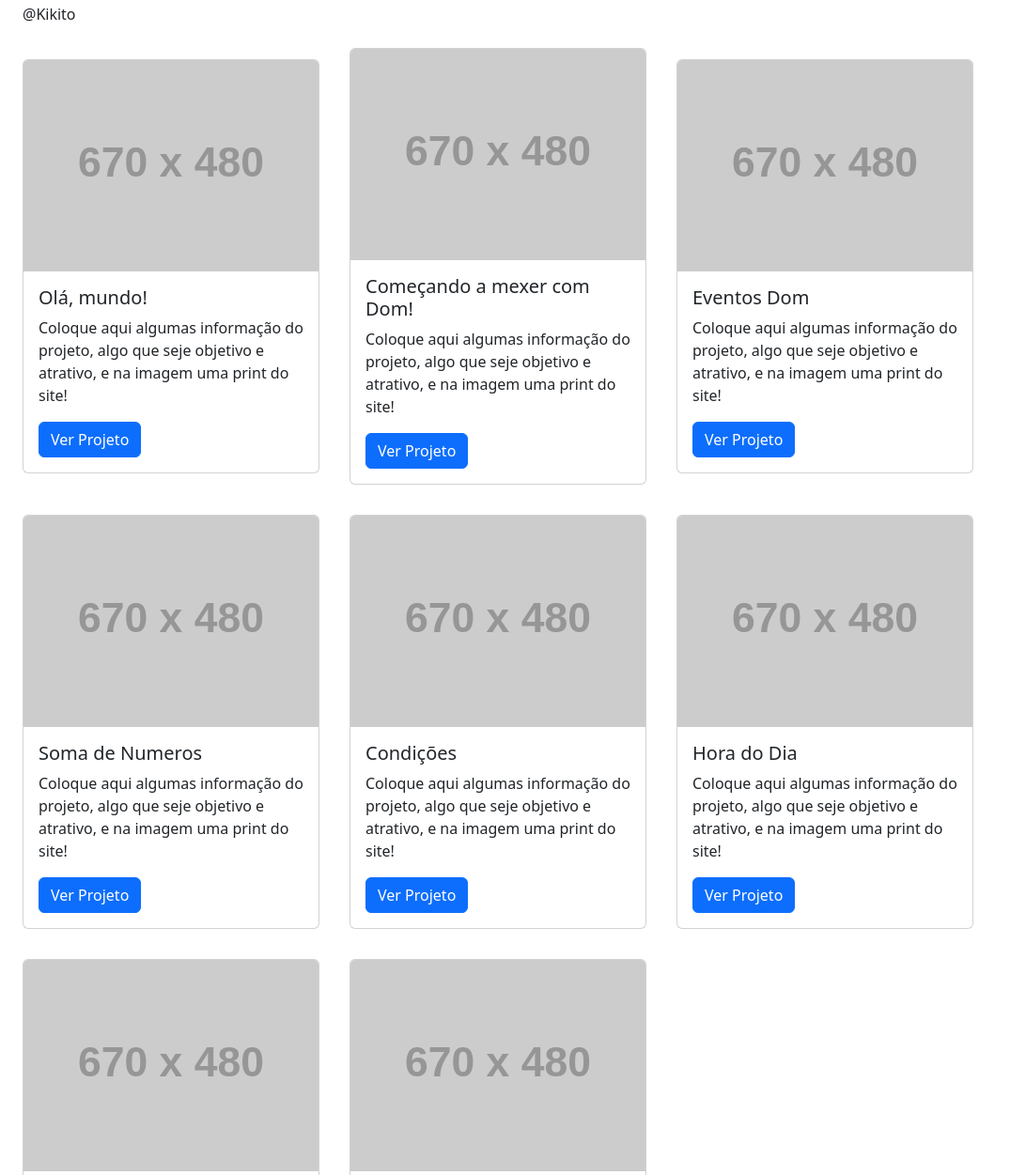
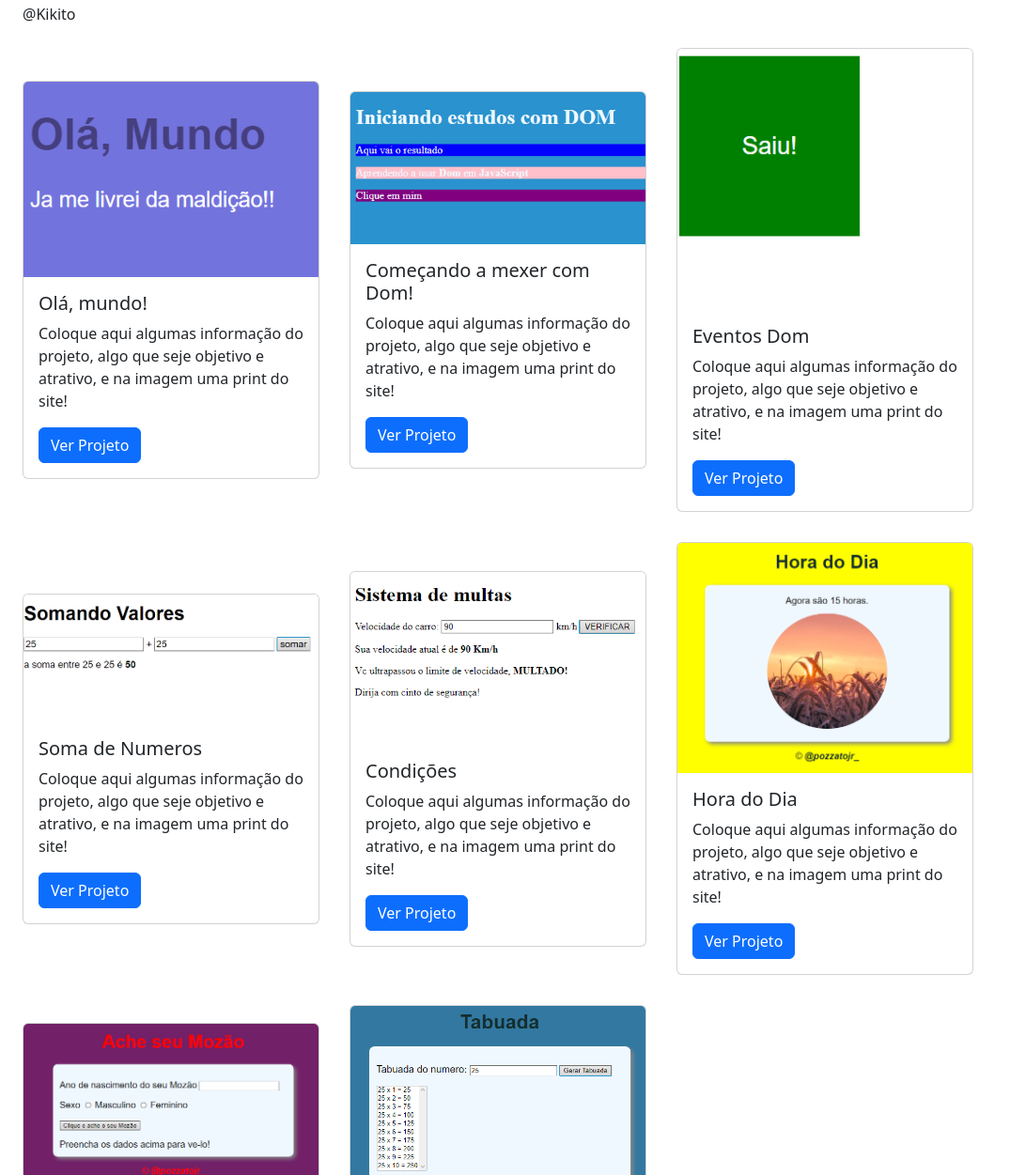
Before and after one commit to Kikitojr/Exercicios.cursojs, a plain HTML site: page index.html in a window 1280 px wide. Shown: the part 69-1320 px from the top of the page at 94% size, without its empty margins (0-1075 px from the left). Drawn offline with nearby package versions, Linux system fonts and the light colour scheme; placeholder pictures from the web are drawn by us.

Commit message:
adicionando imagens index.html
adicionando imagens aos cards

```diff
--- a/index.html
+++ b/index.html
@@ -19,7 +19,7 @@
 
     <!-- Card do projeto 1 -->
     <div class="card col-md-3 col-lg-3 m-3">
-      <img src="https://via.placeholder.com/670x480.png/383838/ffffff" class="card-img-top">
+      <img src="./imagens-index/hello-word.png" class="card-img-top">
       <div class="card-body">
         <h5 class="card-title">Olá, mundo!</h5>
         <p class="card-text">Coloque aqui algumas informação do projeto, algo que seje objetivo e atrativo, e na imagem uma print do site!</p>
@@ -29,7 +29,7 @@
 
     <!-- Card do projeto 2-->
     <div class="card col-md-3 col-lg-3 m-3">
-      <img src="https://via.placeholder.com/670x480.png/383838/ffffff" class="card-img-top">
+      <img src="./imagens-index/dom-1.png" class="card-img-top">
       <div class="card-body">
         <h5 class="card-title">Começando a mexer com Dom!</h5>
         <p class="card-text">Coloque aqui algumas informação do projeto, algo que seje objetivo e atrativo, e na imagem uma print do site!</p>
@@ -39,7 +39,7 @@
 
     <!-- Card do projeto 3-->
     <div class="card col-md-3 col-lg-3 m-3">
-      <img src="https://via.placeholder.com/670x480.png/383838/ffffff" class="card-img-top">
+      <img src="./imagens-index/dom-2.png" class="card-img-top">
       <div class="card-body">
         <h5 class="card-title">Eventos Dom</h5>
         <p class="card-text">Coloque aqui algumas informação do projeto, algo que seje objetivo e atrativo, e na imagem uma print do site!</p>
@@ -48,7 +48,7 @@
     </div>
 
     <div class="card col-md-3 col-lg-3 m-3">
-      <img src="https://via.placeholder.com/670x480.png/383838/ffffff" class="card-img-top">
+      <img src="./imagens-index/soma.png" class="card-img-top">
       <div class="card-body">
         <h5 class="card-title">Soma de Numeros</h5>
         <p class="card-text">Coloque aqui algumas informação do projeto, algo que seje objetivo e atrativo, e na imagem uma print do site!</p>
@@ -57,7 +57,7 @@
     </div>
     <!-- Card do projeto 4-->
     <div class="card col-md-3 col-lg-3 m-3">
-      <img src="https://via.placeholder.com/670x480.png/383838/ffffff" class="card-img-top">
+      <img src="./imagens-index/condicoes.png" class="card-img-top">
       <div class="card-body">
         <h5 class="card-title">Condições</h5>
         <p class="card-text">Coloque aqui algumas informação do projeto, algo que seje objetivo e atrativo, e na imagem uma print do site!</p>
@@ -67,7 +67,7 @@
 
     <!-- Card do projeto 5-->
     <div class="card col-md-3 col-lg-3 m-3">
-      <img src="https://via.placeholder.com/670x480.png/383838/ffffff" class="card-img-top">
+      <img src="./imagens-index/hora.png" class="card-img-top">
       <div class="card-body">
         <h5 class="card-title">Hora do Dia</h5>
         <p class="card-text">Coloque aqui algumas informação do projeto, algo que seje objetivo e atrativo, e na imagem uma print do site!</p>
@@ -77,7 +77,7 @@
 
     <!-- Card do projeto 6-->
     <div class="card col-md-3 col-lg-3 m-3">
-      <img src="https://via.placeholder.com/670x480.png/383838/ffffff" class="card-img-top">
+      <img src="./imagens-index/mozao.png" class="card-img-top">
       <div class="card-body">
         <h5 class="card-title">ache-seu-mozao</h5>
         <p class="card-text">Coloque aqui algumas informação do projeto, algo que seje objetivo e atrativo, e na imagem uma print do site!</p>
@@ -87,7 +87,7 @@
 
     <!-- Card do projeto 7-->
     <div class="card col-md-3 col-lg-3 m-3">
-      <img src="https://via.placeholder.com/670x480.png/383838/ffffff" class="card-img-top">
+      <img src="./imagens-index/tabuada.png" class="card-img-top">
       <div class="card-body">
         <h5 class="card-title">Tabuada</h5>
         <p class="card-text">Coloque aqui algumas informação do projeto, algo que seje objetivo e atrativo, e na imagem uma print do site!</p>
```
